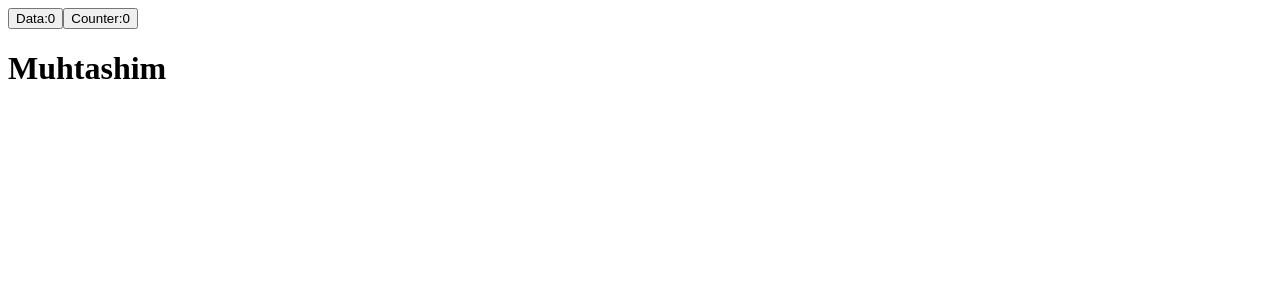
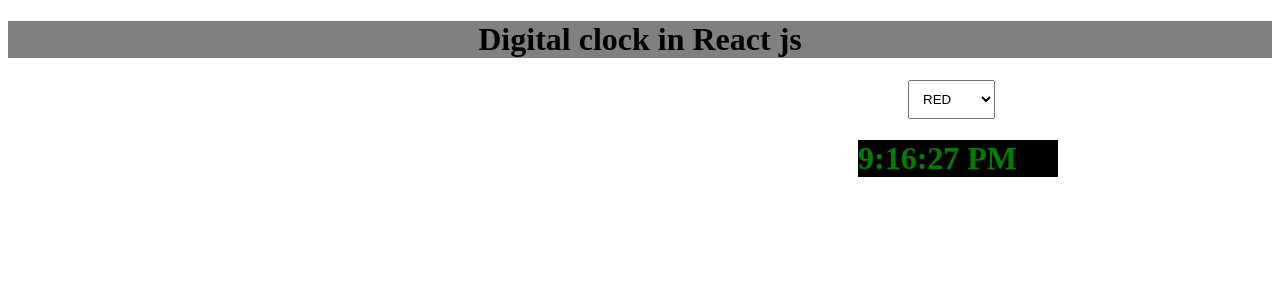
Before and after one commit to muhtashim410kk-jpg/react, a React (Vite) app: page / in a window 1280 px wide. Shown: the top 300 px of the page. Built offline with nearby package versions, Linux system fonts and the light colour scheme.

Commit message:
Clock using useeffect and usestate

```diff
--- a/src/App.jsx
+++ b/src/App.jsx
@@ -1,77 +1,31 @@
-// import { useState } from "react";
-
-// function Useffect(){
-
-//   const [counter,setcounter]=useState(0)
-
-//   function oncecall(){
-//     console.log("muhtashim");
-
-//   }
-
-//   oncecall();
-
-// return(
-
-//   <div>
-//     {/* so jb bhi hum counter pr click kr rahe hain to ye function again and again call ho raha ha
-//     yani agar function ma koi zyda code hota ya hum zyda chezein kr rahe hote to pehle wo function
-//     bhi call hona tha sara code run hona tha to performance low ho jani thi to hum chahte hain ke function
-//     aik bari call ho to uske lia hum useeffect ka use krein ge   agar hum dependency array ko khali chor dein ge
-//     to aik bar run hoga or agar usme state ki value dalien ge to tb run hoga jb state change hogi just tb
-//     function run hoga */}
-//              <button onClick={()=>setcounter(counter+1)} >Counter:{counter}</button>
-//         <h1>Muhtashim</h1>
-
-//   </div>
-// )
+import { useState } from "react"
+import Clock from "./clock"
 
 
+   function App(){
 
-
-// }
-
-// export default Useffect
-
-
-
-import { useEffect, useState } from "react";
-
-function Useffect(){
-
-  const [counter,setcounter]=useState(0)
-  const [data,setdata]=useState(0)
-
-  useEffect(()=>{
-
-
- oncecall();
-// ab humne useeffect ki dependancy array may data dala ha to ab function ki call data pr depend kre gi
-// jb data pr click hoga function again and again call hoga but counter ko humne ni dala to us pr click
-// se call ni hoga
-
-
-  },[data])
-
-  function oncecall(){
-    console.log("muhtashim");
-
-  }
-
+            const [color,setcolor]=useState("green")
 
         return(
 
           <div>
-             <button onClick={()=>setdata(data+1)} >Data:{data}</button>
-             <button onClick={()=>setcounter(counter+1)} >Counter:{counter}</button>
-        <h1>Muhtashim</h1>
 
+            <h1 style={{backgroundColor:"gray",textAlign:"center"}}  >Digital clock in React js</h1>
+
+            <select  style={{marginLeft:"900px",padding:"10px"}}    onChange={(event)=>setcolor(event.target.value)} >
+
+                <option   value="red" >RED</option>
+                <option value="blue" >Blue</option>
+                <option value="green">Green</option>
+                <option value="orange">Orange</option>
+
+            </select>
+
+             <Clock  color={color} />
           </div>
         )
 
 
-
-
    }
 
-export default Useffect
+   export default App
--- /dev/null
+++ b/src/clock.jsx
@@ -0,0 +1,28 @@
+import { useEffect, useState } from "react"
+
+
+function Clock({color}){
+
+        const [time,settime]= useState()
+
+      useEffect(()=>{
+
+         setInterval(() => {
+
+             settime(new Date().toLocaleTimeString())
+
+         }, 1000);
+
+
+      },[])
+
+    return(
+
+        <h1 style={{color:color,backgroundColor:"black",width:"200px",marginLeft:"850px"}}  >{time}</h1>
+
+
+    )
+
+}
+
+export default Clock
--- a/src/main.jsx
+++ b/src/main.jsx
@@ -1,6 +1,7 @@
 import { StrictMode } from 'react'
 import { createRoot } from 'react-dom/client'
-import Useffect from './App'
+
+import App from './App'
 
 
 
@@ -12,6 +13,6 @@ import Useffect from './App'
 
 createRoot(document.getElementById('root')).render(
   <StrictMode>
-    <Useffect />
+    <App />
   </StrictMode>
 )
```
Lines whose indentation alone changed are shown as unchanged.
